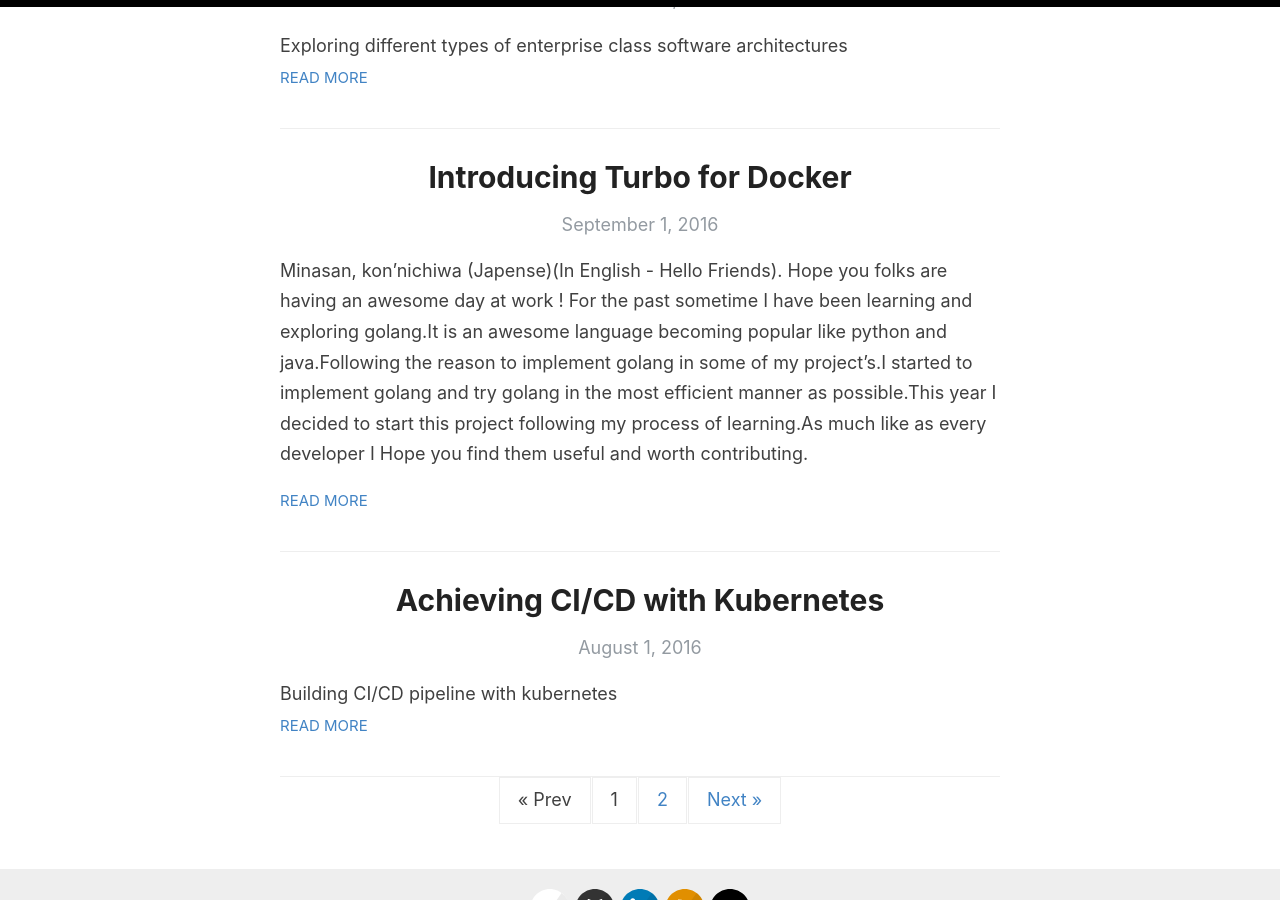
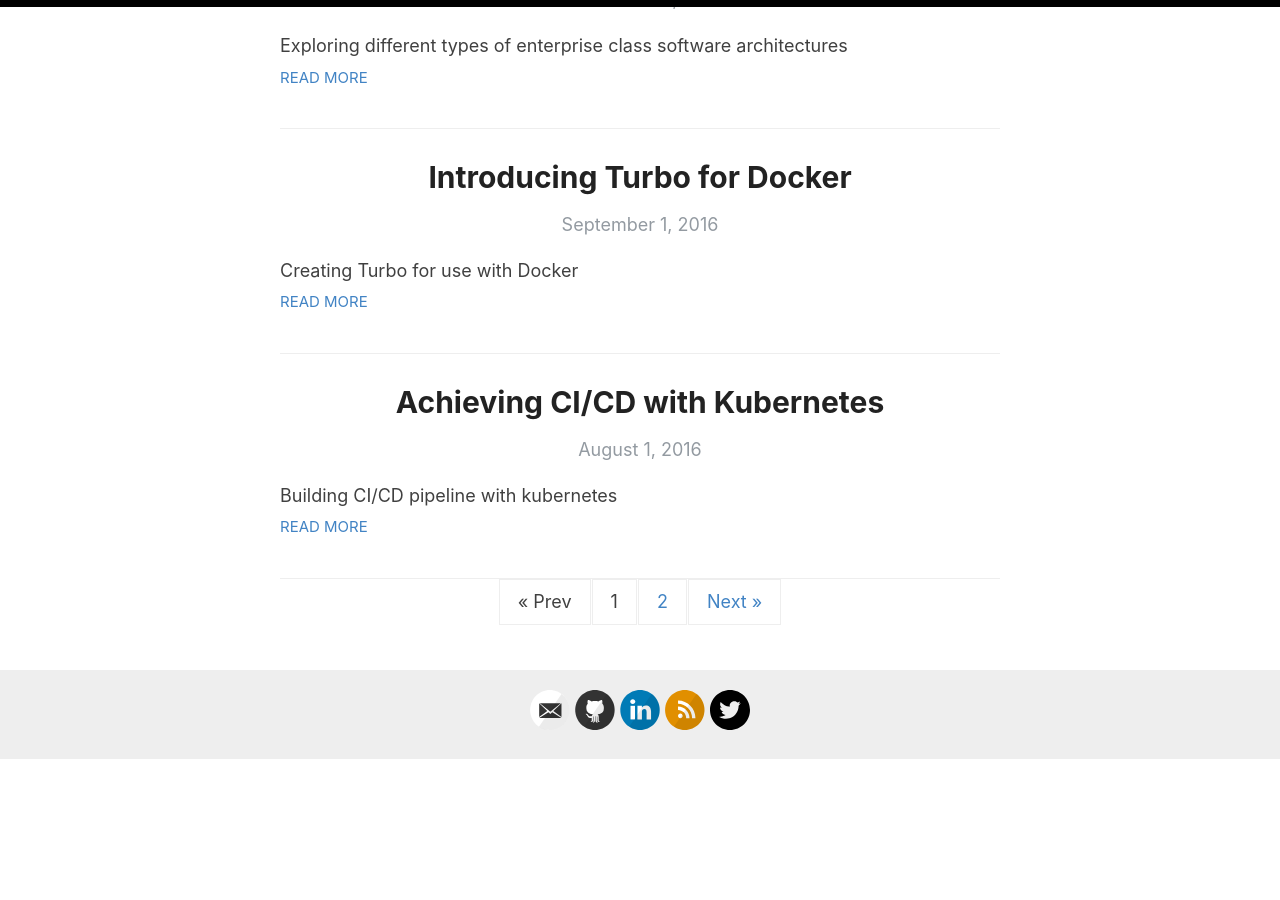
Before and after one commit to ritheshg06/ramitsurana.github.io, a Jekyll site: the page built from index.html, in a window 1280 px wide and 900 px high, scrolled down 953 px. Built offline with Jekyll 4.4.1, drawn with Linux system fonts in a browser that asks for light colours; the list of posts is cut into pages by our own code; after the commit the page ends 1713 px from its top, so only the background shows below that.

Commit message:
fix excerpt

```diff
--- a/_posts/2016-09-01-introducing-turbo-for-docker.md
+++ b/_posts/2016-09-01-introducing-turbo-for-docker.md
@@ -5,7 +5,7 @@ date: 2016-09-01
 author: Ramit Surana
 tags: docker cloud containers
 category: [docker, containers]
-description: "New project for the new era"
+excerpt: "Creating Turbo for use with Docker"
 comments: true
 ---
 
```
